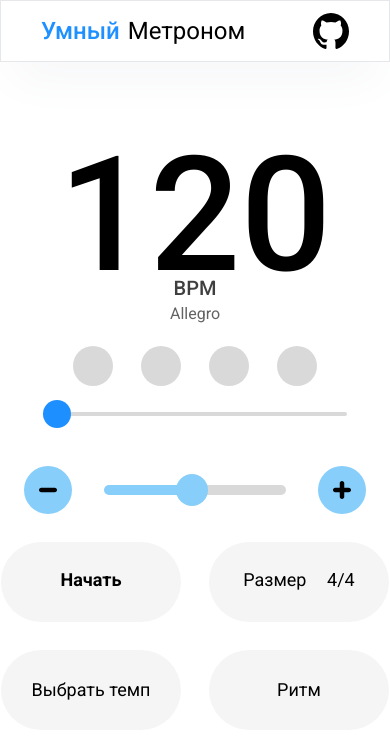
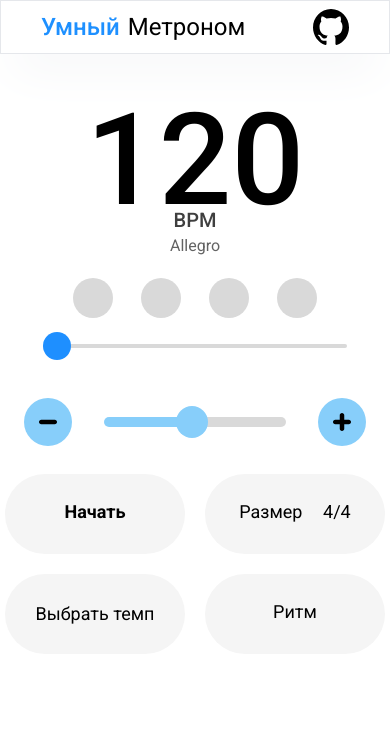
Before and after one commit to Dotesag/metronome, a Next.js app: page / in a window 390 px wide. Shown: the top 738 px of the page. Built offline with nearby package versions, Linux system fonts and the light colour scheme; no server answers.

Commit message:
chooseRhythm dummy

```diff
--- a/src/components/header/Header.tsx
+++ b/src/components/header/Header.tsx
@@ -1,8 +1,7 @@
 
 export default function Header() {
   return (
-    // TODO: remaster block-shadow
-    <section className='py-3 sm:px-25 px-10 text-2xl flex justify-between items-center shadow-2xl shadow-gray-100 border border-gray-200'>
+    <section className='py-2 sm:px-25 px-10 text-2xl flex justify-between items-center shadow-2xl shadow-gray-100 border border-gray-200'>
       <div className="flex gap-2">
         <p className="text-[#1E90FF] font-medium">Умный</p>
         <p>Метроном</p>
--- a/src/components/mainpage/Mainpage.tsx
+++ b/src/components/mainpage/Mainpage.tsx
@@ -15,7 +15,7 @@ export default function Main() {
   const [scale2, setScale2] = useState(4);
 
   return (
-    <div className="flex flex-col pt-24">
+    <div className="flex flex-col sm:pt-24 pt-15">
       <MetronomeContext.Provider
         value={{
           BPM,
--- a/src/components/mainpage/metrics/Metrics.tsx
+++ b/src/components/mainpage/metrics/Metrics.tsx
@@ -35,7 +35,7 @@ export default function Metrics() {
 
   return (
     <div className="flex flex-col items-center w-full ">
-      <p className="text-[10em]/29 font-medium">{BPM}</p>
+      <p className="sm:text-[10em]/29 text-[8em]/23 font-medium">{BPM}</p>
       <p className="text-xl font-medium text-[#3F3F3F]">BPM</p>
       <p className="text-md text-[#636363]">{tempo}</p>
     </div>
--- a/src/components/mainpage/panel/buttons/Buttons.tsx
+++ b/src/components/mainpage/panel/buttons/Buttons.tsx
@@ -1,14 +1,15 @@
 import Stopwatch from "./stopwatch/Stopwatch";
 import ChooseTempo from "./chooseTempo/ChooseTempo";
 import Scale from "./scale/Scale";
+import Rhythm from "./rhythm/Rhythm";
 
 export default function Buttons() {
   return (
-    <section className="grid grid-rows-2 grid-cols-2 gap-7 my-7">
+    <section className="grid grid-rows-2 grid-cols-2 sm:gap-7 gap-5 my-7">
       <Stopwatch />
       <Scale />
       <ChooseTempo />
-      <button className="panelButton cursor-pointer">Ритм</button>
+      <Rhythm />
     </section>
   );
 }
--- /dev/null
+++ b/src/components/mainpage/panel/buttons/rhythm/Rhythm.tsx
@@ -0,0 +1,45 @@
+import { useContext, useState } from "react";
+import { MetronomeContext } from "components/mainpage/Mainpage";
+
+export default function Rhythm() {
+  const [chooseRhythm, setChooseRhythm] = useState(false);
+
+  const handleOpen = () => {
+    setChooseRhythm(true);
+  };
+
+  const handleClose = () => {
+    setChooseRhythm(false);
+  };
+
+  return (
+    <div
+      className={`relative bg-[#f5f5f5] rounded-full text-lg sm:w-50 w-45 h-20 `}
+    >
+      {!chooseRhythm && (
+        <button
+          className="p-6 flex justify-around w-full cursor-pointer rounded-full"
+          onClick={handleOpen}
+        >
+          <p>Ритм</p>
+        </button>
+      )}
+      <div
+        className={`absolute left-0 top-0 bg-[#f5f5f5] rounded-[2.5rem] sm:w-50 w-45 overflow-hidden duration-250 z-90
+                   ${
+                     chooseRhythm
+                       ? "h-47 opacity-100 pointer-events-auto"
+                       : "h-0 opacity-0 pointer-events-none"
+                   }`}
+      >
+        <div className="h-full py-5 flex flex-col items-center justify-between">
+          <p>Выберите ритм</p>
+          <div className="flex w-3/5 justify-around items-center"></div>
+          <button onClick={handleClose} className="cursor-pointer">
+            Готово
+          </button>
+        </div>
+      </div>
+    </div>
+  );
+}
--- a/src/components/mainpage/panel/buttons/scale/Scale.tsx
+++ b/src/components/mainpage/panel/buttons/scale/Scale.tsx
@@ -26,7 +26,7 @@ export default function Scale() {
     <div className={`relative bg-[#f5f5f5] rounded-full text-lg sm:w-50 w-45 h-20 `}>
       {!chooseScale && (
         <button
-          className="p-6 flex justify-around w-full cursor-pointer"
+          className="p-6 flex justify-around w-full cursor-pointer rounded-full"
           onClick={handleOpen}
         >
           <p>Размер</p>
@@ -36,7 +36,7 @@ export default function Scale() {
         </button>
       )}
       <div
-        className={`absolute left-0 top-0 bg-[#f5f5f5] rounded-[2.5rem] sm:w-50 w-45 overflow-hidden duration-250
+        className={`absolute left-0 top-0 bg-[#f5f5f5] rounded-[2.5rem] sm:w-50 w-45 overflow-hidden duration-250 z-100
           ${
             chooseScale
               ? "h-47 opacity-100 pointer-events-auto"
```
Also changed, not shown: 1 other file (tests, documents, lock files or other folders).
